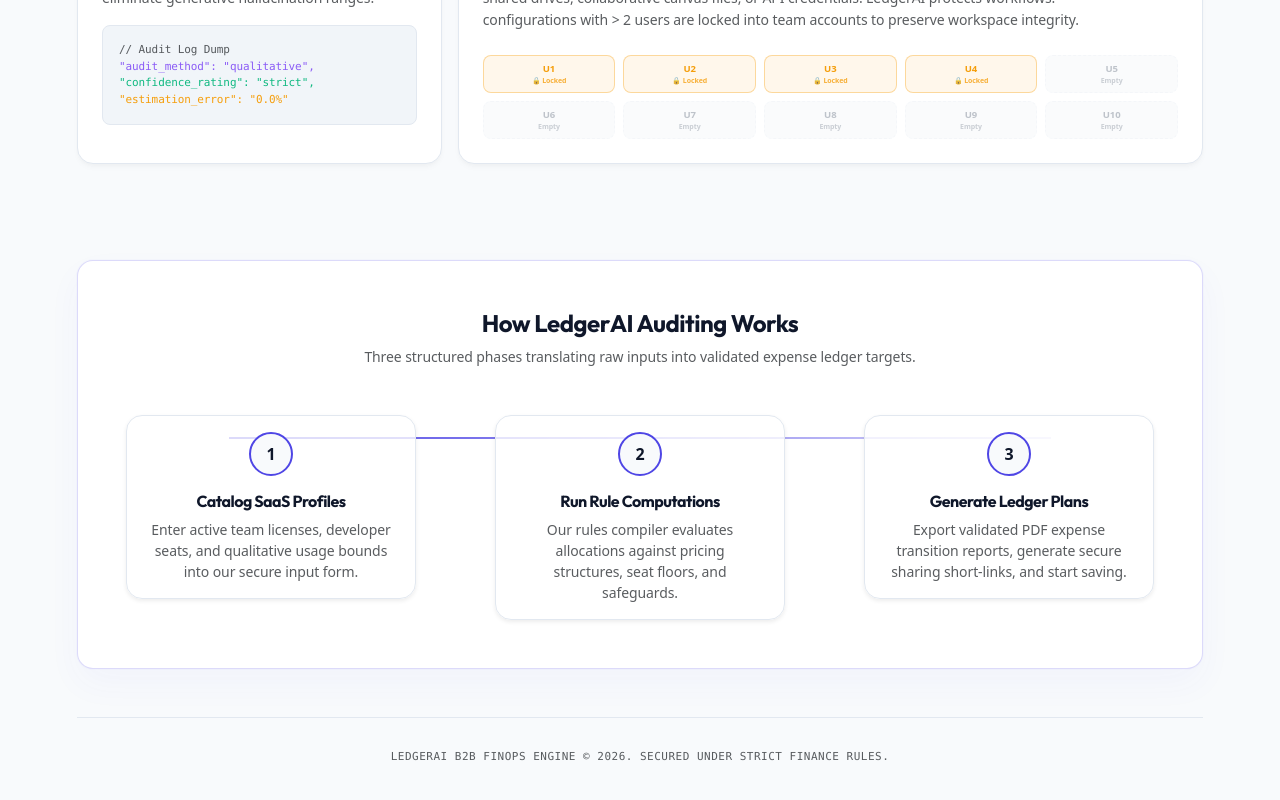
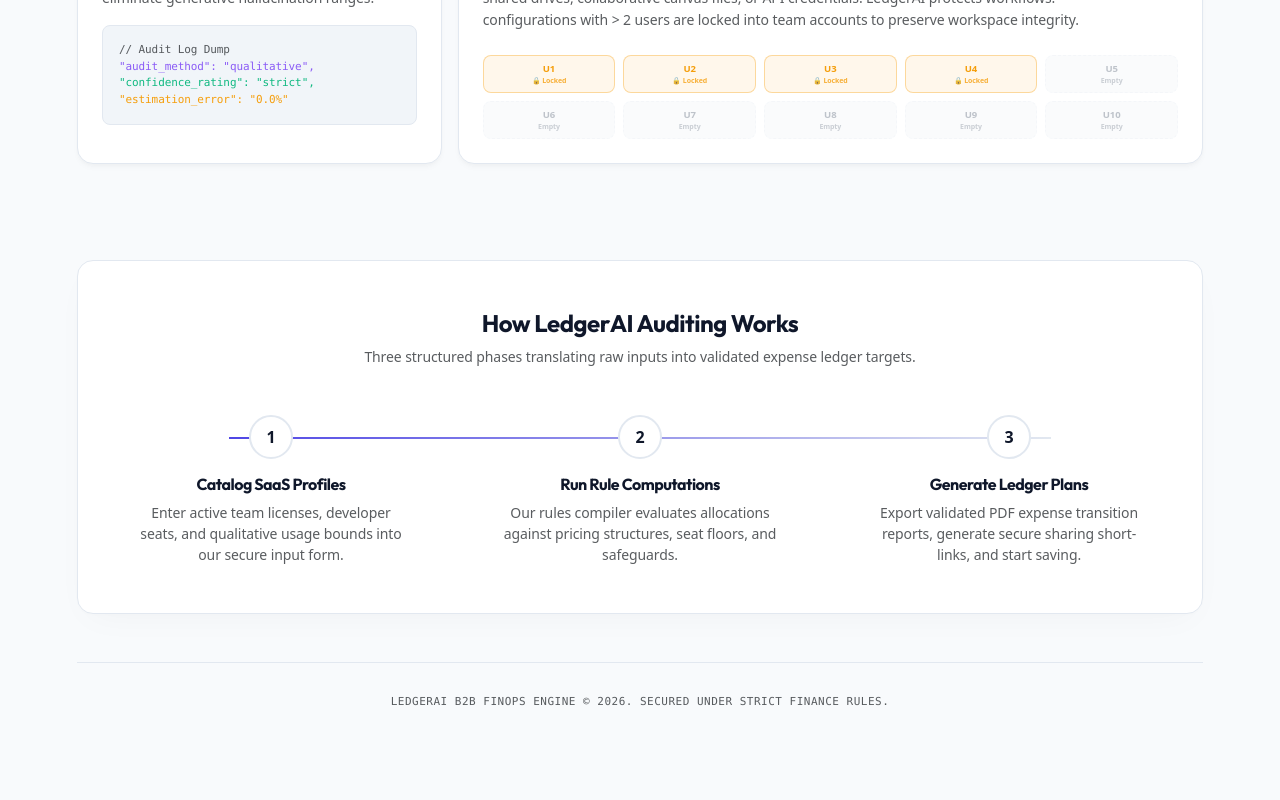
Before and after one commit to Vishal5051/Ledger-AI, a React (Vite) app in the folder Frontend/: page / in a window 1280 px wide. Shown: the part 1337-2137 px from the top of the page. After the commit the page ends 2096 px from the top, so only its background shows below. Built offline with nearby package versions, Linux system fonts and the light colour scheme.

Commit message:
feat(ui): elevate How LedgerAI Auditing Works section container with solid backing and drop-shadow

```diff
--- a/Frontend/src/pages/Home.jsx
+++ b/Frontend/src/pages/Home.jsx
@@ -479,12 +479,13 @@
       <div
         className="py-5 mb-5 rounded-4 p-4 p-md-5"
         style={{
-          background: "var(--card-bg)",
-          border: "1px solid var(--accent-border)",
-          boxShadow: "0 15px 35px rgba(79, 70, 229, 0.04), 0 0 0 1px rgba(79, 70, 229, 0.02)"
+          backgroundColor: "var(--card-bg)",
+          border: "1px solid var(--border)",
+          boxShadow: "0 12px 36px -12px rgba(0, 0, 0, 0.04), 0 1px 3px rgba(0, 0, 0, 0.01)",
+          borderRadius: "16px"
         }}
       >
-        <h4 className="fw-bold text-center mb-2" style={{ color: "var(--text-h)", fontFamily: "Outfit, sans-serif" }}>
+        <h4 className="fw-bold text-center mb-2" style={{ color: "var(--text-h)" }}>
           How LedgerAI Auditing Works
         </h4>
         <p className="text-center text-muted small mb-5">
@@ -492,26 +493,26 @@
         </p>
 
         <div className="pipeline-track">
-          <div className="pipeline-connector" style={{ background: "linear-gradient(90deg, var(--accent) 0%, var(--accent-border) 100%)" }}></div>
+          <div className="pipeline-connector"></div>
 
-          <div className="pipeline-step-card text-center p-3 rounded-4 shadow-sm" style={{ background: "rgba(255, 255, 255, 0.8)", border: "1px solid var(--border)" }}>
-            <div className="pipeline-number" style={{ background: "var(--bg)", border: "2px solid var(--accent)" }}>1</div>
+          <div className="pipeline-step-card text-center">
+            <div className="pipeline-number">1</div>
             <h5 className="fw-bold mb-2" style={{ color: "var(--text-h)", fontSize: "1rem" }}>Catalog SaaS Profiles</h5>
             <p className="text-muted small m-0 px-2" style={{ lineHeight: "1.5" }}>
               Enter active team licenses, developer seats, and qualitative usage bounds into our secure input form.
             </p>
           </div>
 
-          <div className="pipeline-step-card text-center p-3 rounded-4 shadow-sm" style={{ background: "rgba(255, 255, 255, 0.8)", border: "1px solid var(--border)" }}>
-            <div className="pipeline-number" style={{ background: "var(--bg)", border: "2px solid var(--accent)" }}>2</div>
+          <div className="pipeline-step-card text-center">
+            <div className="pipeline-number">2</div>
             <h5 className="fw-bold mb-2" style={{ color: "var(--text-h)", fontSize: "1rem" }}>Run Rule Computations</h5>
             <p className="text-muted small m-0 px-2" style={{ lineHeight: "1.5" }}>
               Our rules compiler evaluates allocations against pricing structures, seat floors, and safeguards.
             </p>
           </div>
 
-          <div className="pipeline-step-card text-center p-3 rounded-4 shadow-sm" style={{ background: "rgba(255, 255, 255, 0.8)", border: "1px solid var(--border)" }}>
-            <div className="pipeline-number" style={{ background: "var(--bg)", border: "2px solid var(--accent)" }}>3</div>
+          <div className="pipeline-step-card text-center">
+            <div className="pipeline-number">3</div>
             <h5 className="fw-bold mb-2" style={{ color: "var(--text-h)", fontSize: "1rem" }}>Generate Ledger Plans</h5>
             <p className="text-muted small m-0 px-2" style={{ lineHeight: "1.5" }}>
               Export validated PDF expense transition reports, generate secure sharing short-links, and start saving.
```
Also changed, not shown: 1 other file (tests, documents, lock files or other folders).
